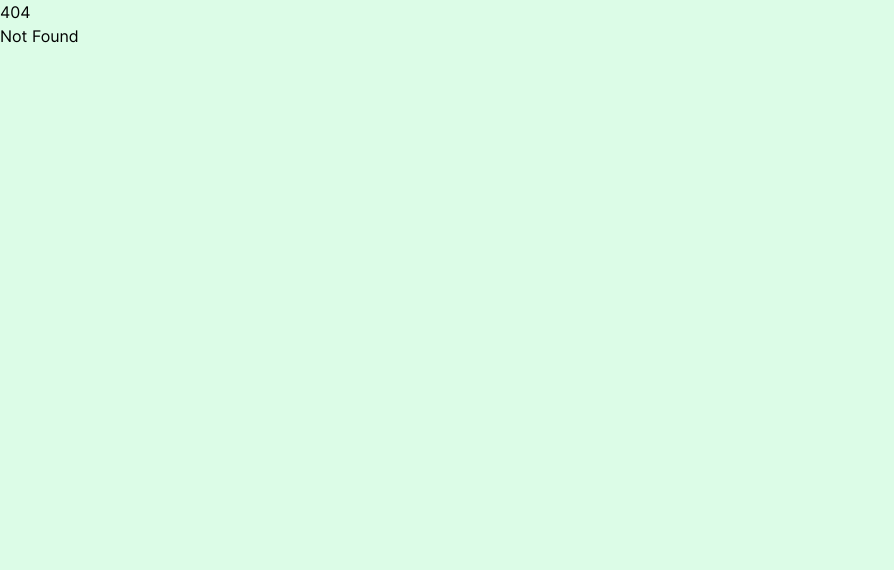
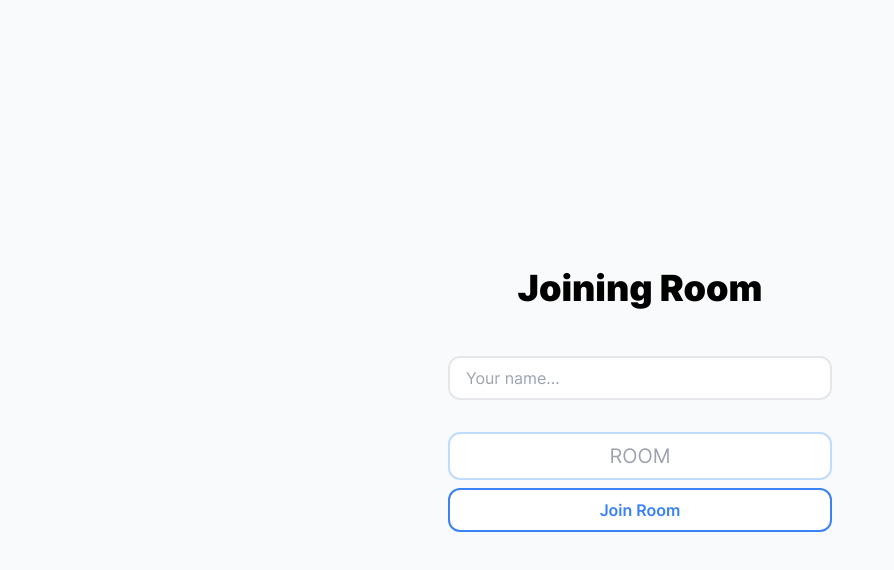
Before and after one commit to cubedhuang/debating.live, a SvelteKit app: page /room in a window 1280 px wide. Before the commit this address had no page. Shown: the top 570 px of the page, without its empty margins (0-894 px from the left). Built offline with nearby package versions, Linux system fonts and the light colour scheme.

Commit message:
feat: create basic page structure

```diff
--- a/src/app.html
+++ b/src/app.html
@@ -8,7 +8,7 @@
 		%sveltekit.head%
 	</head>
 
-	<body data-sveltekit-preload-data="hover" class="bg-green-100">
+	<body data-sveltekit-preload-data="hover" class="bg-gray-50">
 		<div style="display: contents">%sveltekit.body%</div>
 	</body>
 </html>
--- a/src/app.postcss
+++ b/src/app.postcss
@@ -3,9 +3,39 @@
 @import 'tailwindcss/components';
 @import 'tailwindcss/utilities';
 
+@layer base {
+	h1 {
+		@apply w-fit mx-auto text-4xl font-black;
+	}
+}
+
 @layer components {
 	.wrapper {
 		@apply mx-auto max-w-screen-lg px-8;
+	}
+
+	.button {
+		@apply bg-white px-4 py-2 border-2 font-semibold rounded-xl text-center transition;
+	}
+
+	.button-blue {
+		@apply border-blue-500 text-blue-500 hocus-visible:bg-blue-500 hocus-visible:text-white;
+	}
+
+	.button-red {
+		@apply border-red-500 text-red-500 hocus-visible:bg-red-500 hocus-visible:text-white;
+	}
+
+	.button-green {
+		@apply border-green-500 text-green-500 hocus-visible:bg-green-500 hocus-visible:text-white;
+	}
+
+	.button-purple {
+		@apply border-purple-500 text-purple-500 hocus-visible:bg-purple-500 hocus-visible:text-white;
+	}
+
+	.button-gray {
+		@apply border-gray-500 text-gray-500 hocus-visible:bg-gray-500 hocus-visible:text-white;
 	}
 
 	.focus-outline {
--- /dev/null
+++ b/src/routes/+error.svelte
@@ -0,0 +1,9 @@
+<script lang="ts">
+	import { page } from '$app/stores';
+</script>
+
+<h1>Error: {$page.status}</h1>
+
+<p class="mt-4 text-center">{$page.error?.message}</p>
+
+<a href="/" class="mt-4 w-fit block mx-auto button button-blue">Home</a>
--- a/src/routes/+layout.svelte
+++ b/src/routes/+layout.svelte
@@ -2,4 +2,12 @@
 	import '../app.postcss';
 </script>
 
-<slot />
+<svelte:head>
+	<title>debating.live</title>
+</svelte:head>
+
+<div class="min-h-screen grid place-items-center py-20 px-8">
+	<main class="w-full max-w-screen-lg">
+		<slot />
+	</main>
+</div>
--- a/src/routes/+page.svelte
+++ b/src/routes/+page.svelte
@@ -1,3 +1,11 @@
-<div class="min-h-screen grid place-content-center">
-	<h1 class="text-3xl font-black">Coming soon&hellip;</h1>
+<h1>debating.live</h1>
+
+<div class="mt-12 max-w-sm mx-auto flex flex-col gap-2">
+	<a href="/create" class="button button-green"> Create Room </a>
+
+	<a href="/room" class="button button-blue"> Join Room </a>
+
+	<button class="button button-purple"> Settings </button>
+
+	<button class="button button-gray"> About </button>
 </div>
--- /dev/null
+++ b/src/routes/room/+page.svelte
@@ -0,0 +1,28 @@
+<h1>Joining Room</h1>
+
+<form
+	on:submit|preventDefault
+	class="mt-12 max-w-sm mx-auto flex flex-col text-center"
+>
+	<input
+		type="text"
+		placeholder="Your name..."
+		class="bg-white px-4 py-2 border-2 rounded-xl
+			focus:border-gray-500 transition outline-none"
+		required
+		maxlength="20"
+		minlength="2"
+	/>
+
+	<input
+		type="text"
+		placeholder="ROOM"
+		class="mt-8 bg-white px-4 py-2 border-2 border-blue-200 text-blue-500 text-xl text-center rounded-xl
+			focus:border-blue-500 transition outline-none"
+		required
+		maxlength="4"
+		minlength="4"
+	/>
+
+	<button type="submit" class="mt-2 button button-blue"> Join Room </button>
+</form>
```
